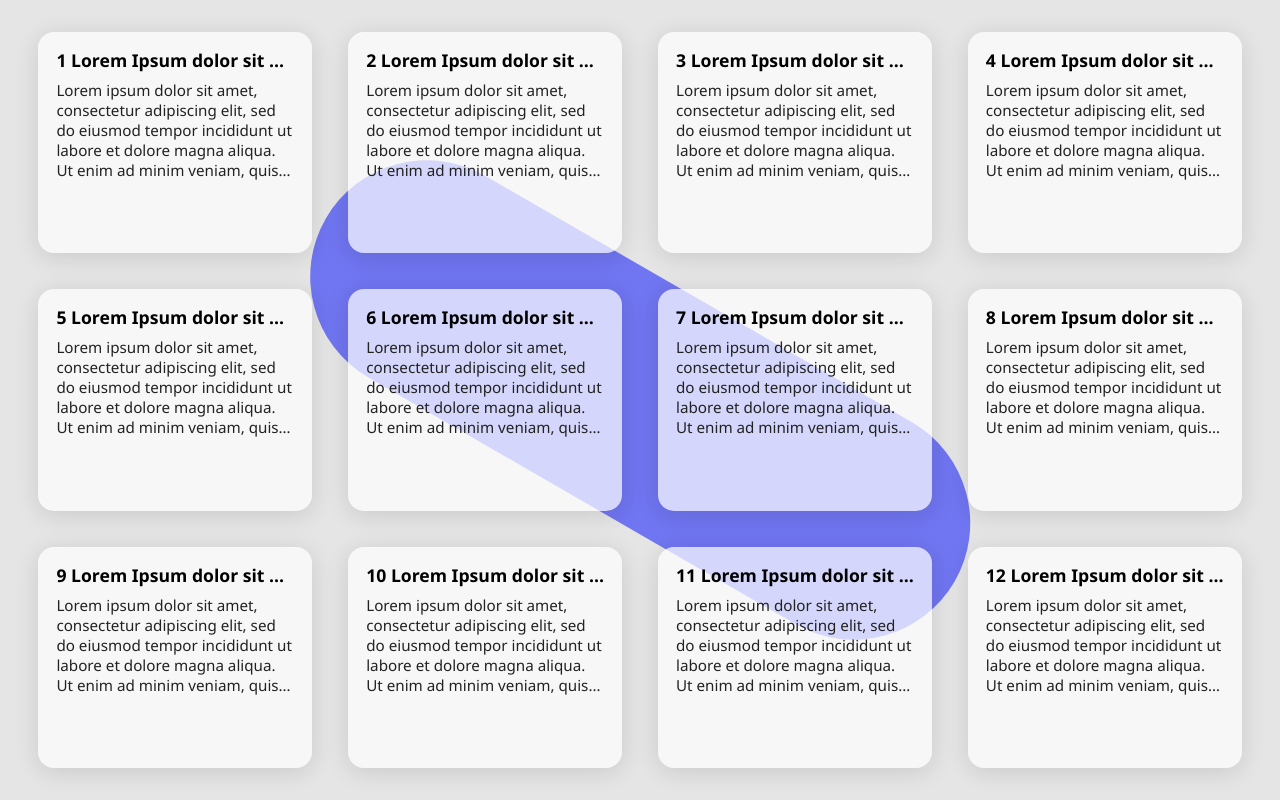
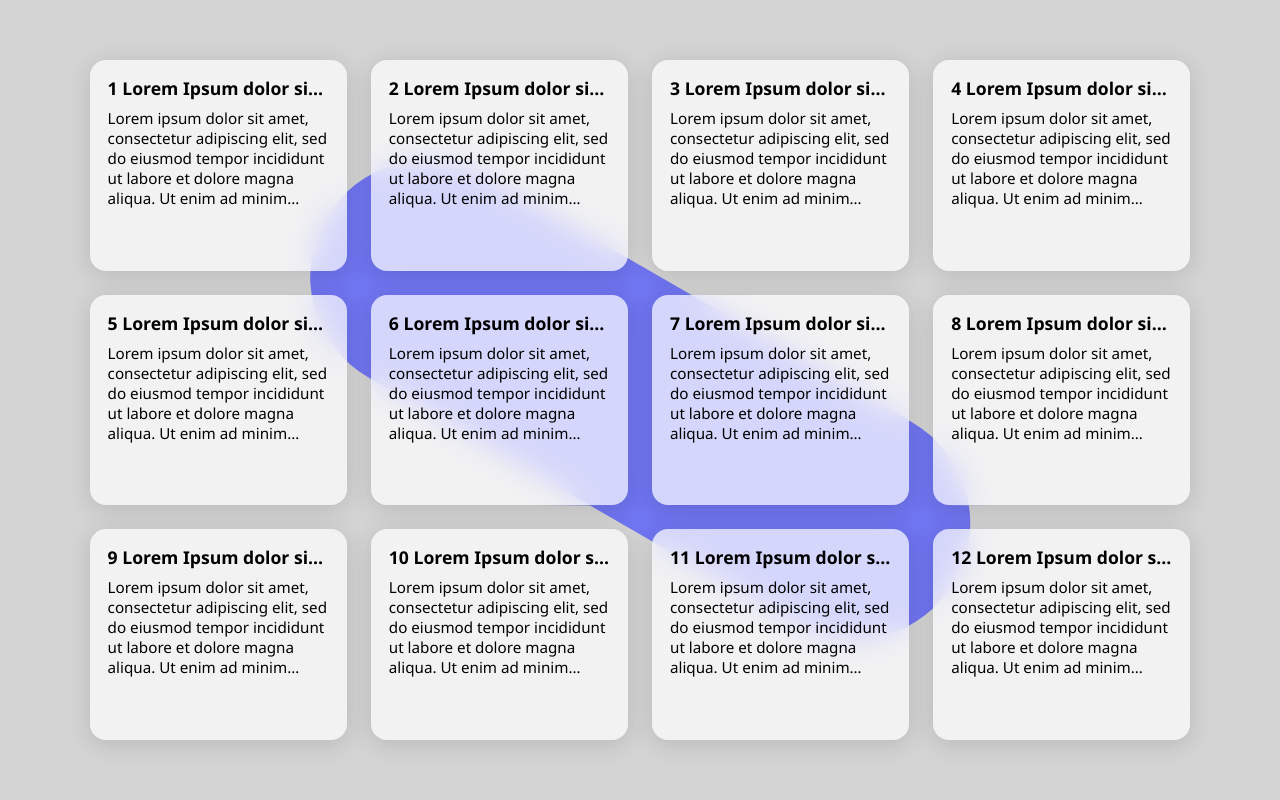
Before and after one commit to sandrbuz/pushkeen-test-task, a React (Create React App) app: page / in a window 1280 px wide. Built offline with nearby package versions, Linux system fonts and the light colour scheme; the HTML template or start-up script is replaced by a standard one.

Commit message:
layout + refactor + cleant up

```diff
--- a/src/components/Card.tsx
+++ b/src/components/Card.tsx
@@ -1,7 +1,7 @@
-import React from "react";
+import { FC } from "react";
 import styled, { css } from "styled-components";
 
-interface CardProps {
+interface ICardProps {
   title: string;
   text: string;
   active: boolean;
@@ -10,7 +10,7 @@ interface CardProps {
 
 const CardWrapper = styled.div<{ active: boolean }>`
   background: rgba(255, 255, 255, 0.7);
-  box-shadow: 0 4px 24px rgba(0, 0, 0, 0.12);
+  box-shadow: 0 4px 24px ${({ theme }) => theme.shadow};
   border-radius: 16px;
   padding: 16px 18px;
   transition: box-shadow 0.3s, background 0.3s;
@@ -20,9 +20,10 @@ const CardWrapper = styled.div<{ active: boolean }>`
   min-width: 0;
   display: flex;
   flex-direction: column;
-  height: calc((100vh - 2 * 32px - 2 * 36px) / 3);
+  height: calc((100vh - 2 * 60px - 2 * 24px) / 3);
   min-height: unset;
   max-height: unset;
+  backdrop-filter: blur(15px);
 
   @media (max-width: 1100px) {
     height: 180px;
@@ -42,7 +43,7 @@ const CardWrapper = styled.div<{ active: boolean }>`
   ${(p) =>
     p.active &&
     css`
-      box-shadow: 0 4px 24px 0 rgba(255, 0, 0, 0.5);
+      box-shadow: 0 4px 24px 0 ${p.theme.red};
     `}
   &:hover {
     background: #fff;
@@ -59,7 +60,6 @@ const CardTitle = styled.h2`
 
 const CardText = styled.div`
   font-size: 0.95rem;
-  color: #222;
   overflow: hidden;
   text-overflow: ellipsis;
   display: -webkit-box;
@@ -67,7 +67,7 @@ const CardText = styled.div`
   -webkit-box-orient: vertical;
 `;
 
-const Card: React.FC<CardProps> = ({ title, text, active, onClick }) => (
+const Card: FC<ICardProps> = ({ title, text, active, onClick }) => (
   <CardWrapper active={active} onClick={onClick} tabIndex={0} role="button">
     <CardTitle title={title}>{title}</CardTitle>
     <CardText>{text}</CardText>
--- a/src/components/CardGrid.tsx
+++ b/src/components/CardGrid.tsx
@@ -1,14 +1,14 @@
-import React from "react";
 import styled from "styled-components";
 import Card from "./Card";
+import { FC } from "react";
 
-interface CardData {
+interface ICardData {
   title: string;
   text: string;
 }
 
-interface CardGridProps {
-  cards: CardData[];
+interface ICardGridProps {
+  cards: ICardData[];
   activeIndexes: number[];
   onCardClick: (idx: number) => void;
 }
@@ -16,26 +16,27 @@ interface CardGridProps {
 const Grid = styled.div`
   display: grid;
   grid-template-columns: repeat(4, 1fr);
-  gap: 36px;
-  position: relative;
-  z-index: 1;
+  gap: 24px;
   width: 100%;
-  padding: 32px 3vw 24px 3vw;
+  padding: 60px 7vw 60px 7vw;
+  box-sizing: border-box;
 
   @media (max-width: 1100px) {
     grid-template-columns: repeat(3, 1fr);
+    padding: 40px 5vw 40px 5vw;
   }
   @media (max-width: 800px) {
     grid-template-columns: repeat(2, 1fr);
+    padding: 24px 3vw 24px 3vw;
   }
   @media (max-width: 600px) {
     grid-template-columns: 1fr;
-    gap: 12px;
-    padding: 10px 2vw;
+    gap: 10px;
+    padding: 10px 2vw 10px 2vw;
   }
 `;
 
-const CardGrid: React.FC<CardGridProps> = ({
+const CardGrid: FC<ICardGridProps> = ({
   cards,
   activeIndexes,
   onCardClick,
--- a/src/styles/GlobalStyle.ts
+++ b/src/styles/GlobalStyle.ts
@@ -6,7 +6,7 @@ const GlobalStyle = createGlobalStyle`
     margin: 0;
     padding: 0;
     font-family: 'Segoe UI', 'Roboto', 'Arial', sans-serif;
-    background: #e5e5e5;
+    background: ${({ theme }) => theme.background};
     min-height: 100vh;
     box-sizing: border-box;
   }
--- /dev/null
+++ b/src/styles/theme.ts
@@ -0,0 +1,7 @@
+import { DefaultTheme } from "styled-components";
+
+export const theme: DefaultTheme = {
+  background: "#D4D4D4",
+  red: "#FF2F54",
+  shadow: "#00000022",
+};
```
Also changed, not shown: src/App.tsx (+5 -2 lines), src/styles/styled.d.ts (added, +9 -0 lines).
